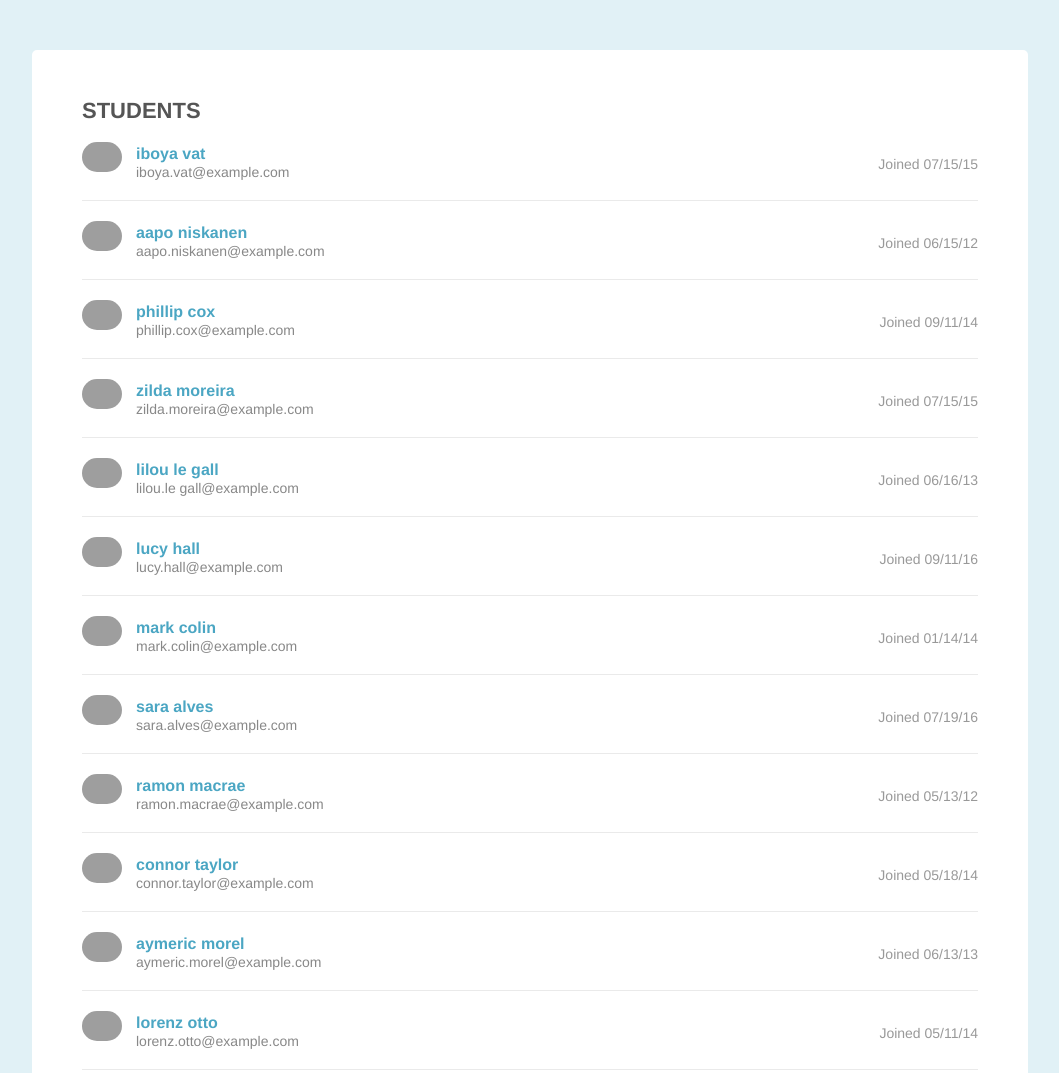
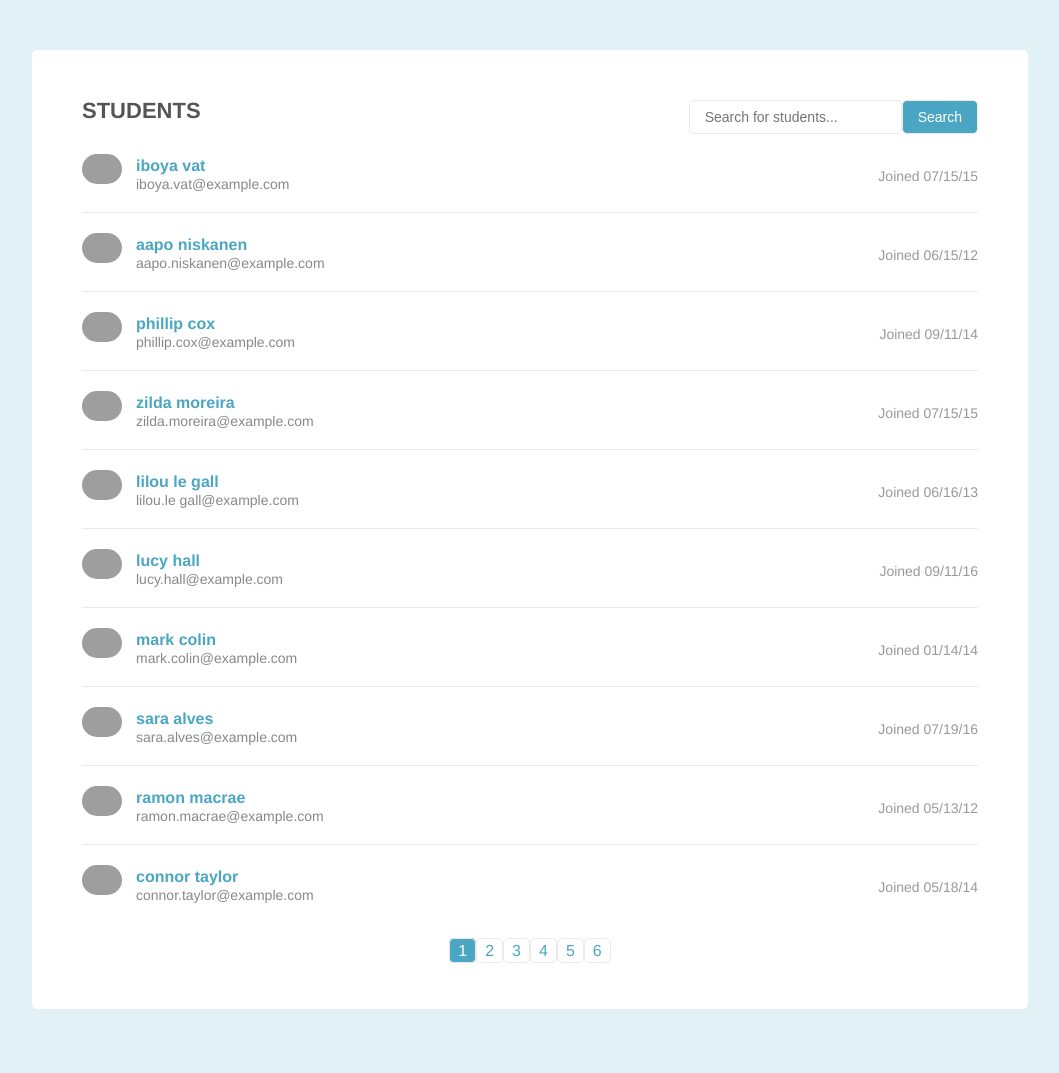
Before and after one commit to judgejab/pagination-filter-v1, a plain HTML site: page index.html in a window 1280 px wide. Shown: the top 1073 px of the page, without its empty margins (110-1169 px from the left). Drawn offline with Linux system fonts and the light colour scheme; grey boxes are pictures that could not be loaded.

Commit message:
Pagination nearly done I think, search not yet

```diff
--- a/css/design.css
+++ b/css/design.css
@@ -49,6 +49,7 @@ body{
     margin: 0 0 20px 0;
     padding: 0 0 20px 0;
     border-bottom: 1px solid #eaeaea;
+
   }
 
     .student-details{
--- a/index.html
+++ b/index.html
@@ -556,4 +556,5 @@
       </ul>
     </div>
   </body>
+  <script type="text/javascript" src="js/app.js"></script>
 </html>
--- /dev/null
+++ b/js/app.js
@@ -0,0 +1,229 @@
+//Problem: Shows too many people per page
+//Solution: Incorporate pagination and add search functionality
+
+'useStrict';
+
+
+//Find total number of students
+var studentTotal = document.getElementsByClassName("student-item").length;
+var itemsToShowPerPage = 10;
+
+//empty array of objects for students
+var studentArray = [];
+
+
+//Cach DOM elements for easy access
+var page = document.querySelector(".page");
+var paginationLink = document.getElementsByClassName("pagination-link");
+var studentList = document.querySelector(".student-list");
+
+
+//Call buildSearch()
+buildSearch();
+//display initial page
+initialDisplay();
+
+
+function studentShow(start, end) {
+	studentList.innerHTML = '';
+
+	for(var i = start; i <= end; i++){
+		var newStudent = displayStudents(studentArray[i]);
+		studentList.appendChild(newStudent);
+	}
+}
+
+
+//builds search
+function buildSearch () {
+	var pageHeader = document.querySelector('.page-header');
+	var searchWrap = document.createElement('div');
+	var searchInput = document.createElement('input');
+	var searchButton = document.createElement('button');
+
+	searchWrap.classList.add('student-search');
+	searchButton.classList.add('search-button');
+	searchInput.setAttribute('placeholder', 'Search for students...');
+	searchInput.classList.add('student-search-input');
+	searchButton.textContent = ('Search');
+	searchWrap.appendChild(searchInput);
+	searchWrap.appendChild(searchButton);
+	pageHeader.appendChild(searchWrap);
+}
+
+
+//Calculate the number of pages needed
+function calculatePageCount() {
+	var pagesNeeded = Math.ceil(studentTotal/itemsToShowPerPage);
+	return pagesNeeded;
+}
+
+
+//create student object
+function studentObject(name, avatar, email, dateJoined) {
+	this.name = name;
+	this.avatar = avatar;
+	this.email = email;
+	this.dateJoined = dateJoined;
+}
+
+//filter students and create an array of objects
+function studentFilter() {
+	var student, name, avatar, email, dateJoined;
+
+	var studentList = document.querySelectorAll('.student-list')[0].children;
+	for(var i = 0; i < studentList.length; i++) {
+		avatar = studentList[i].children[0].children[0].src;
+		name = studentList[i].children[0].children[1].innerHTML;
+		email = studentList[i].children[0].children[2].innerHTML;
+		dateJoined = studentList[i].children[1].children[0].innerHTML;
+
+		//create new object
+		student = new studentObject(name, avatar, email, dateJoined);
+
+		//add each student into the array for later use
+		studentArray.push(student);
+	}
+}
+
+
+
+
+//construct html for student
+function displayStudents(student) {
+	var listItem, detailsDiv, joinedDetails, avatarImg, nameH, emailSpan, date;
+
+	//Create student list item
+	listItem = document.createElement('li');
+	//add it's classes
+	listItem.classList.add('student-item');
+	listItem.classList.add('cf');
+
+	//create first div for student details
+	detailsDiv = document.createElement('div');
+	//add it's class
+	detailsDiv.classList.add('student-details');
+
+	//create the details to go into detailsDiv
+	avatarImg = document.createElement('img');
+	avatarImg.src = student.avatar;
+	nameH = document.createElement('h3');
+	nameH.innerHTML = student.name;
+	emailSpan = document.createElement('span');
+	emailSpan.innerHTML = student.email;
+	//add their classes
+	avatarImg.classList.add('avatar');
+	emailSpan.classList.add('email');
+
+	//add details to detailsDiv
+	detailsDiv.appendChild(avatarImg);
+	detailsDiv.appendChild(nameH);
+	detailsDiv.appendChild(emailSpan);
+
+	//create second div for joinedDetails
+	joinedDetails = document.createElement('div');
+	//add it's class
+	joinedDetails.classList.add('joined-details');
+
+	//create date to put into joinedDetails
+	date = document.createElement('span');
+	date.innerHTML = student.dateJoined;
+	//add it's class
+	date.classList.add('date');
+
+	//add date to joinDetails
+	joinedDetails.appendChild(date);
+
+	//add divs to listItem
+	listItem.appendChild(detailsDiv);
+	listItem.appendChild(joinedDetails);
+
+	return listItem;
+}
+
+
+function displayPaginationLinks() {
+	var link, pagLink;
+
+	//create template
+	var wrapper = document.createElement('div');
+	wrapper.classList.add('pagination');
+	var pagList = document.createElement('ul');
+	pagList.classList.add("pagination-links");
+	wrapper.appendChild(pagList);
+
+
+	var pageCount = calculatePageCount();
+
+	//add individual elements
+	for(var i = 1; i <= pageCount; i++) {
+		pagLink = document.createElement('li');
+		link = document.createElement('a');
+		link.innerHTML = i;
+		link.href = "#";
+		pagLink.appendChild(link);
+		pagList.appendChild(pagLink);
+	}
+
+	//make first link 'active'
+	pagList.children[0].children[0].classList.add("active");
+	//add to wrapper
+	wrapper.appendChild(pagList);
+	//add wrapper to page
+	page.appendChild(wrapper);
+}
+
+function paginate(event) {
+	event.preventDefault();
+
+	//variables for
+	var start, end;
+
+	//reset link class
+	for(var i = 0; i < paginationLink.length; i++) {
+        paginationLink[i].className = "pagination-link";
+    }
+
+    //THIS link's class will be active
+    this.classList.add('active');
+
+    //show the right section of item lists
+    start = this.innerHTML * 10 - 10;
+    end = this.innerHTML * 10 - 1;
+
+    //make sure if end of list, only show the remaining few
+    if(end > studentArray.length){
+    	end = studentArray.length -1;
+    }
+
+    studentShow(start, end);
+}
+
+
+function initialDisplay() {
+	studentFilter();
+    //displayStudents(studentArray);
+    if (calculatePageCount() > 1) {
+      displayPaginationLinks();
+   }
+   	//show first 10 students
+	studentShow(0, 9);
+}
+
+
+//Add search function
+	//Using progressive enhancement, add the student search markup as presented in the filters-example.html file to the index.html file.
+	//Make sure it's case insensitive
+	//User can search by name or e-mail address. Also partial matches
+	//Dynamically filter the student listings.
+	//Results should also be paginated. Don't use jQuery
+	//If no matches are found, add HTML message to say so
+
+
+//Event Listeners
+	//Search button
+
+	//Pagination
+	for(var i = 0; i < paginationLink.length; i++) {
+		paginationLink[i].addEventListener("click", paginate);
+	}
```
